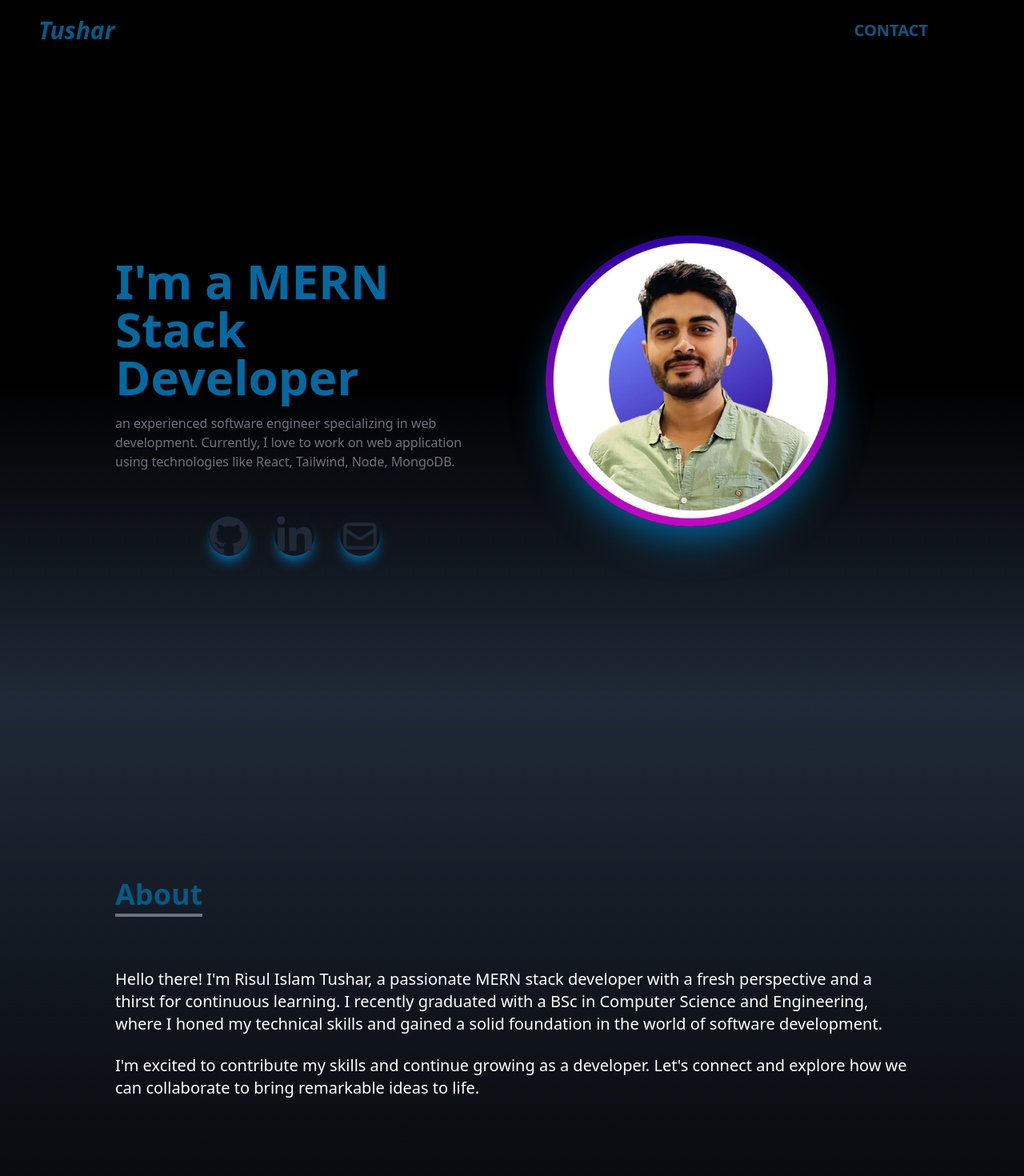
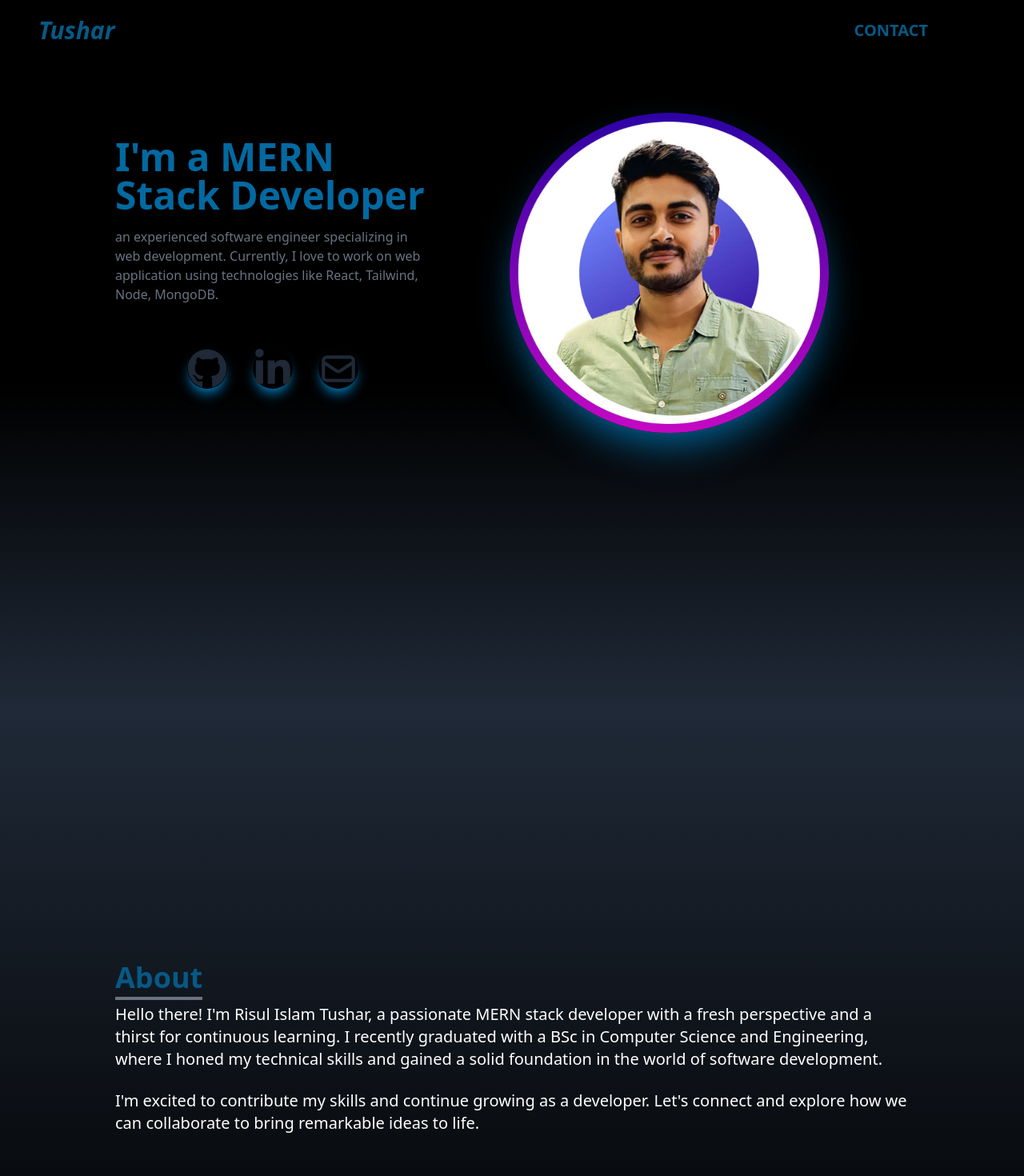
Before and after one commit to Risul-Islam-Tushar/Portfolio, a React (Vite) app: page / in a window 1280 px wide. Shown: the top 1470 px of the page at 80% size. Built offline with nearby package versions, Linux system fonts and the light colour scheme.

Commit message:
miror changes

```diff
--- a/src/Components/About.jsx
+++ b/src/Components/About.jsx
@@ -3,16 +3,16 @@ const About = () => {
   return (
     <div
       name="about"
-      className="w-full h-screen bg-gradient-to-b from-gray-800 to-black text-white "
+      className="w-full bg-gradient-to-b from-gray-800 to-black text-white "
     >
-      <div className="max-w-screen-lg p-4 mx-auto flex flex-col justify-center w-full h-full">
-        <div className="pb-8">
-          <p className="text-4xl font-bold inline border-b-4 border-gray-500 text-sky-800">
+      <div className="max-w-screen-lg h-screen px-4 pt-10 mx-auto flex flex-col justify-center w-full ">
+        <div className="py-3">
+          <p className="text-4xl font-bold inline border-b-4 border-gray-500 text-sky-800 ">
             About
           </p>
         </div>
 
-        <p className="text-xl mt-10">
+        <p className="text-xl ">
           Hello there! I'm Risul Islam Tushar, a passionate MERN stack developer
           with a fresh perspective and a thirst for continuous learning. I
           recently graduated with a BSc in Computer Science and Engineering,
@@ -22,7 +22,7 @@ const About = () => {
 
         <br />
 
-        <p className="text-xl pb-20">
+        <p className="text-xl ">
           I'm excited to contribute my skills and continue growing as a
           developer. Let's connect and explore how we can collaborate to bring
           remarkable ideas to life.
--- a/src/Components/Experiances.jsx
+++ b/src/Components/Experiances.jsx
@@ -10,8 +10,8 @@ import github from "../assets/github.png";
 
 const Experiances = () => {
   return (
-    <div className="bg-gradient-to-b from-gray-800 to-black w-full  py-28">
-      <div className="max-w-screen-lg mx-auto p-4 flex flex-col justify-center w-full h-full text-white">
+    <div className="bg-gradient-to-b from-gray-800 to-black w-full  ">
+      <div className="max-w-screen-lg mx-auto flex flex-col justify-center w-full h-full pt-40 text-white">
         <div>
           <p className="text-4xl font-bold border-b-4 text-sky-800 border-gray-500 p-2 inline">
             Experience
--- a/src/Components/Home.jsx
+++ b/src/Components/Home.jsx
@@ -11,9 +11,9 @@ const Home = () => {
       name="home"
       className="h-screen w-full bg-gradient-to-b from-black via-black to-gray-800"
     >
-      <div className="max-w-screen-lg mx-auto flex flex-col items-center justify-center h-full px-4 md:flex-row">
-        <div className="flex flex-col justify-center h-full pb-4">
-          <h2 className="text-4xl sm:text-5xl pt-20 md:text-6xl  font-bold text-sky-700">
+      <div className="max-w-screen-lg mx-auto flex flex-col items-center justify-center px-4 md:flex-row pt-14">
+        <div className="flex flex-col justify-center h-full py-8  ">
+          <h2 className="text-4xl sm:text-5xl  font-bold text-sky-700">
             I'm a MERN Stack Developer
           </h2>
           <p className="text-gray-500 py-4 max-w-md">
@@ -23,7 +23,7 @@ const Home = () => {
           </p>
 
           <div>
-            <div className="mx-10 mt-10 flex justify-center gap-8 ">
+            <div className="mx-10 sm:mt-4 mb-6 md:mt-10  flex justify-center gap-8 ">
               <a
                 className=" hover:scale-110 shadow-lg shadow-sky-700 rounded-full"
                 href="https://github.com/Risul-Islam-Tushar"
@@ -49,7 +49,7 @@ const Home = () => {
         <div>
           <img
             alt="my profile"
-            className="rounded-full mx-auto w-2/3 h-3/3  shadow-2xl shadow-sky-700 hover:scale-110 duration-150"
+            className=" rounded-full mx-auto w-2/3 h-3/3  shadow-2xl shadow-sky-700 hover:scale-110  duration-150"
             src={profile}
           />
         </div>
--- a/src/Components/navBar.jsx
+++ b/src/Components/navBar.jsx
@@ -1,6 +1,6 @@
 const NavBar = () => {
   return (
-    <div className="navbar  bg-black text-white  flex justify-between  w-full ">
+    <div className="navbar  bg-black text-white  flex justify-between  w-full pb-4 ">
       <div className="navbar-start">
         <div className="dropdown">
           <label tabIndex={0} className="btn btn-ghost lg:hidden">
```
